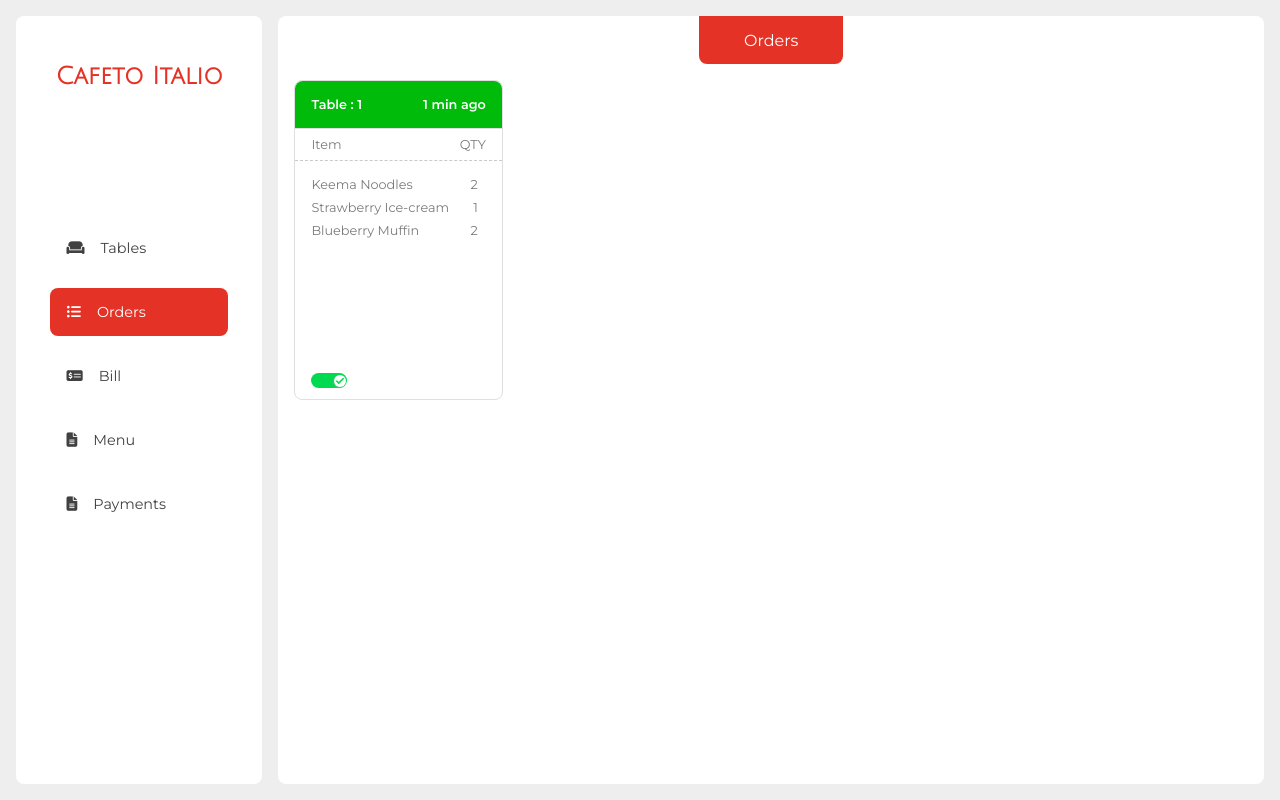
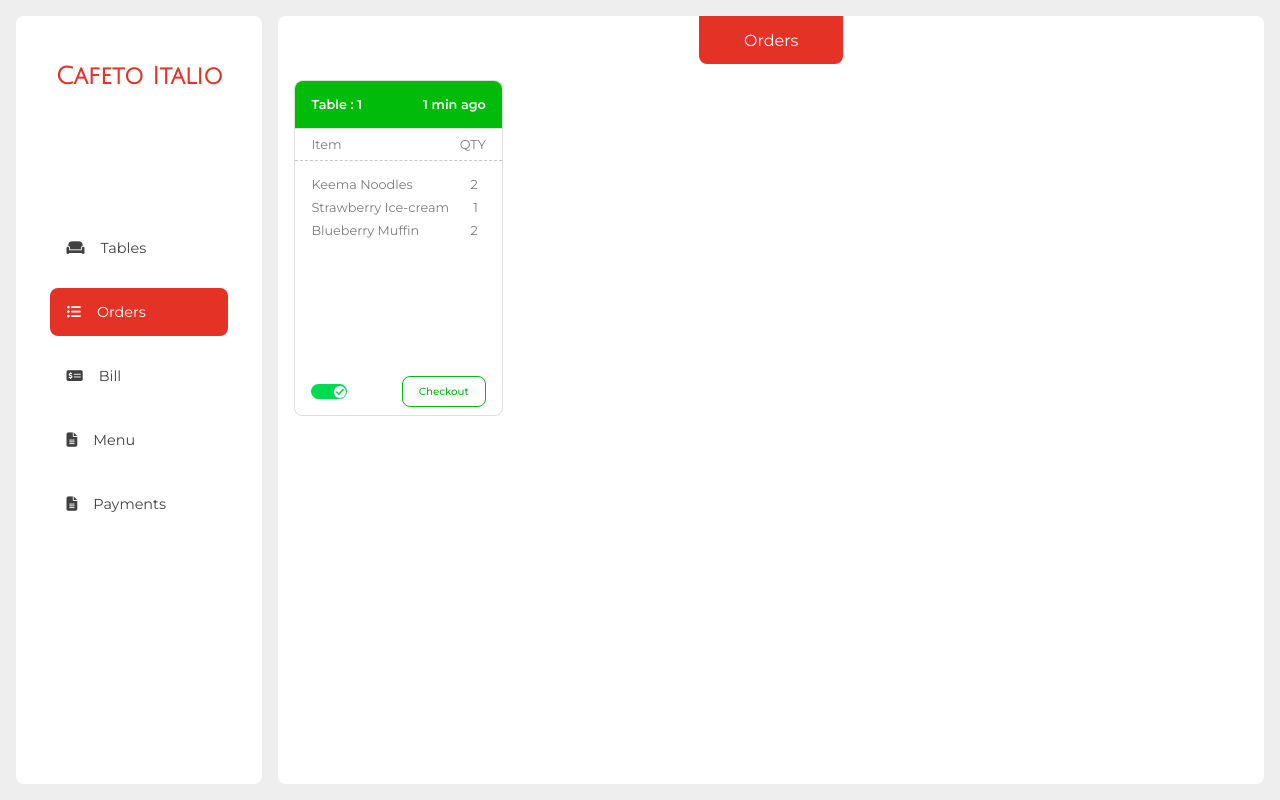
Before and after one commit to netisdark/try, a React (Vite) app in the folder frontDesk/: page /orders in a window 1280 px wide. Built offline with nearby package versions, Linux system fonts and the light colour scheme.

Commit message:
add checkout btn

```diff
--- a/frontDesk/src/components/orders/Orders.jsx
+++ b/frontDesk/src/components/orders/Orders.jsx
@@ -12,7 +12,8 @@ const orders = [
     items: [
       { name: 'Keema Noodles', qty: 2 },
       { name: 'Strawberry Ice-cream', qty: 1 },
-      {name: 'Blueberry Muffin', qty : 2}
+      {name: 'Blueberry Muffin', qty : 2},
+
     ],
   }
 ];
@@ -37,6 +38,7 @@ export default function Orders() {
             </div>
             <div className={styles.statusCont}>
               <Switch />
+              <button className={styles.checkOutBtn}>Checkout</button>
             </div>
           </div>
         ))}
--- a/frontDesk/src/components/orders/Orders.module.css
+++ b/frontDesk/src/components/orders/Orders.module.css
@@ -9,7 +9,7 @@
     overflow-y: auto;
 }
 .orderCard{
-    height: 40vh;
+    height: 42vh;
     width: auto;
     border: 1px solid #dfdfdf;
     border-radius: 1vh;
@@ -43,5 +43,23 @@
     border-bottom: 1px dashed #c9c9c9;
 }
 .statusCont{
+    display: flex;
+    justify-content: space-between;
+    align-items: center;
     padding: 1vh 2vh;
 }
+.checkOutBtn{
+    padding: 1vh 2vh;
+    font-size: .8em;
+    border-radius: 1vh;
+    border: 1px solid #00bb09;
+    color: #00bb09;
+    background-color: #fff;
+    cursor: pointer;
+    font-weight: 500;
+}
+.checkOutBtn:hover{
+    background-color: #00bb09;
+    color: #fff;
+    transition: .2s ease;
+}
```
